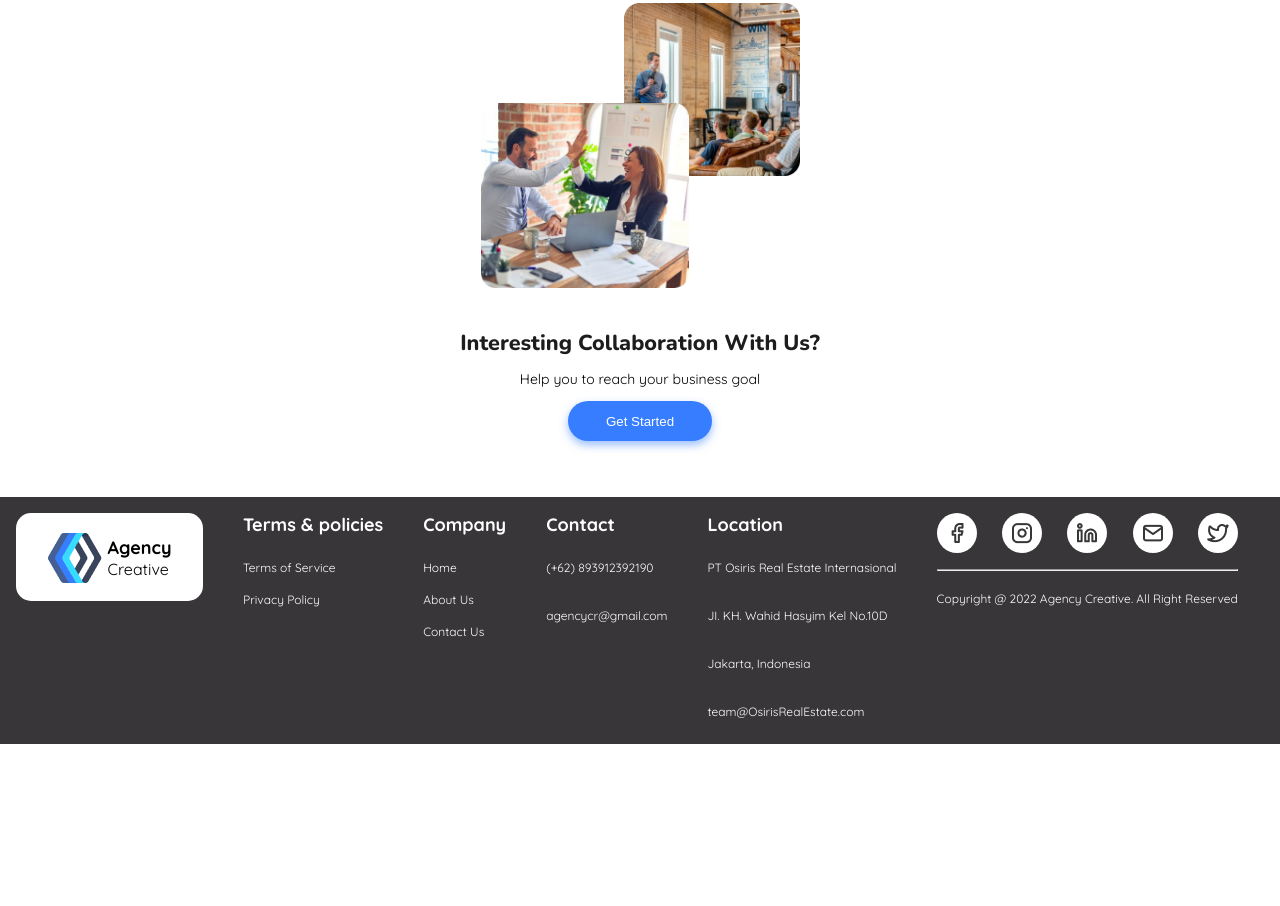
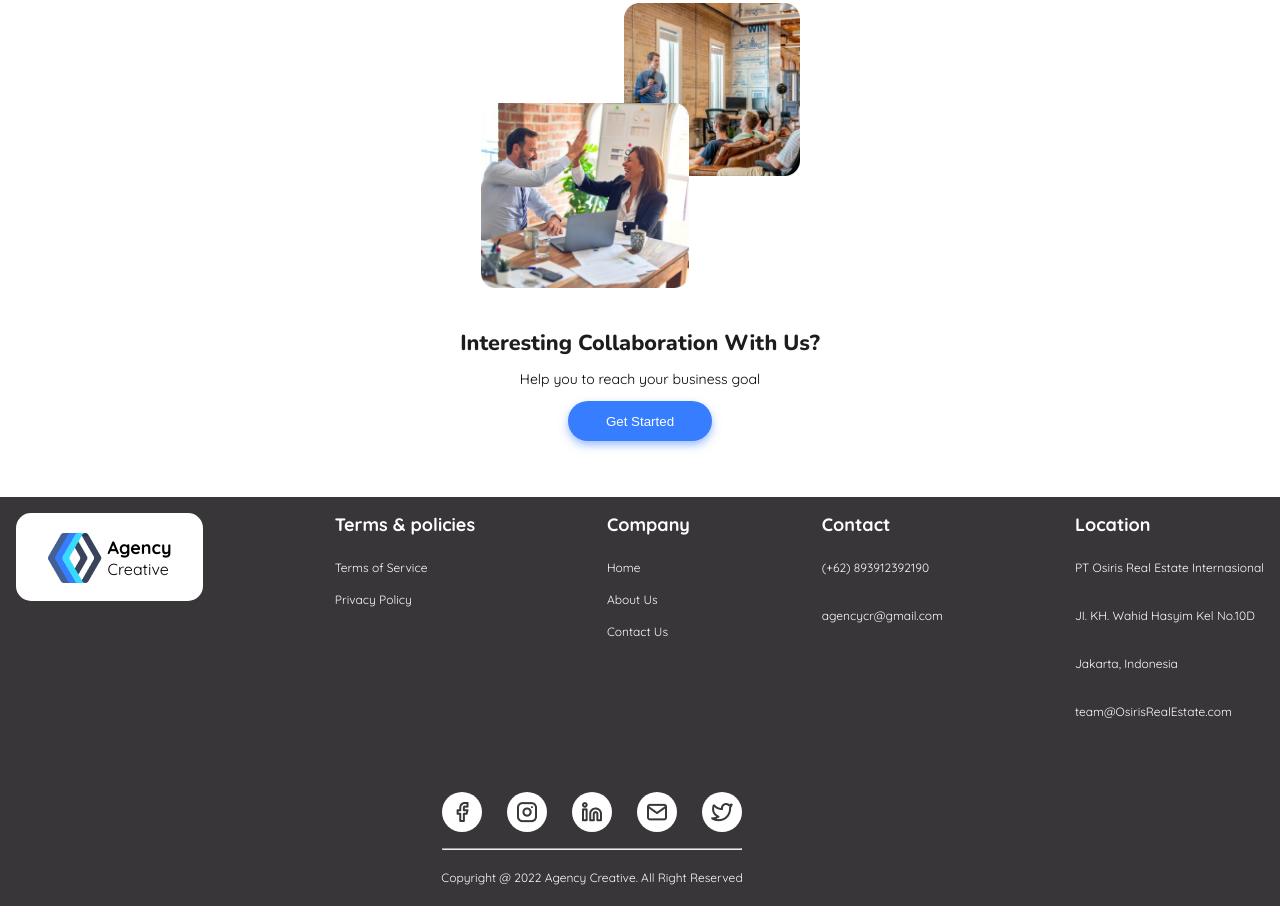
Before and after one commit to dev-Raffa/creative-agency, a plain HTML site: page index.html in a window 1280 px wide. Shown: the part 4072-4978 px from the top of the page. Before the commit the page ends 4816 px from the top, so only its background shows below. Drawn offline with nearby package versions, Linux system fonts and the light colour scheme.

Commit message:
refactor(footer):change design

```diff
--- a/styles/global.css
+++ b/styles/global.css
@@ -267,9 +267,10 @@ footer{
   flex-wrap: wrap;
   background: rgba(56, 54, 56, 1);
   color: white;
-  gap: 5rem;
+  gap: 8rem;
   padding:2rem;
   font-family: Quicksand;
+  justify-content: space-between;
 }
 
 footer section{
@@ -306,9 +307,12 @@ footer section ul li a{
 
 .social-medias{
   display: flex;
+  width: 100%;
+  align-items: center;
 }
 .social-medias .icones{
   width: 100%;
+  max-width:300px;
   display: flex;
   align-items: center;
   flex-direction: row;
@@ -326,6 +330,7 @@ footer section ul li a{
   color: white;
   size: 2px;
   width: 100%;
+  max-width: 300px;
   line-height: 5px;
 }
 .social-medias p {
```
